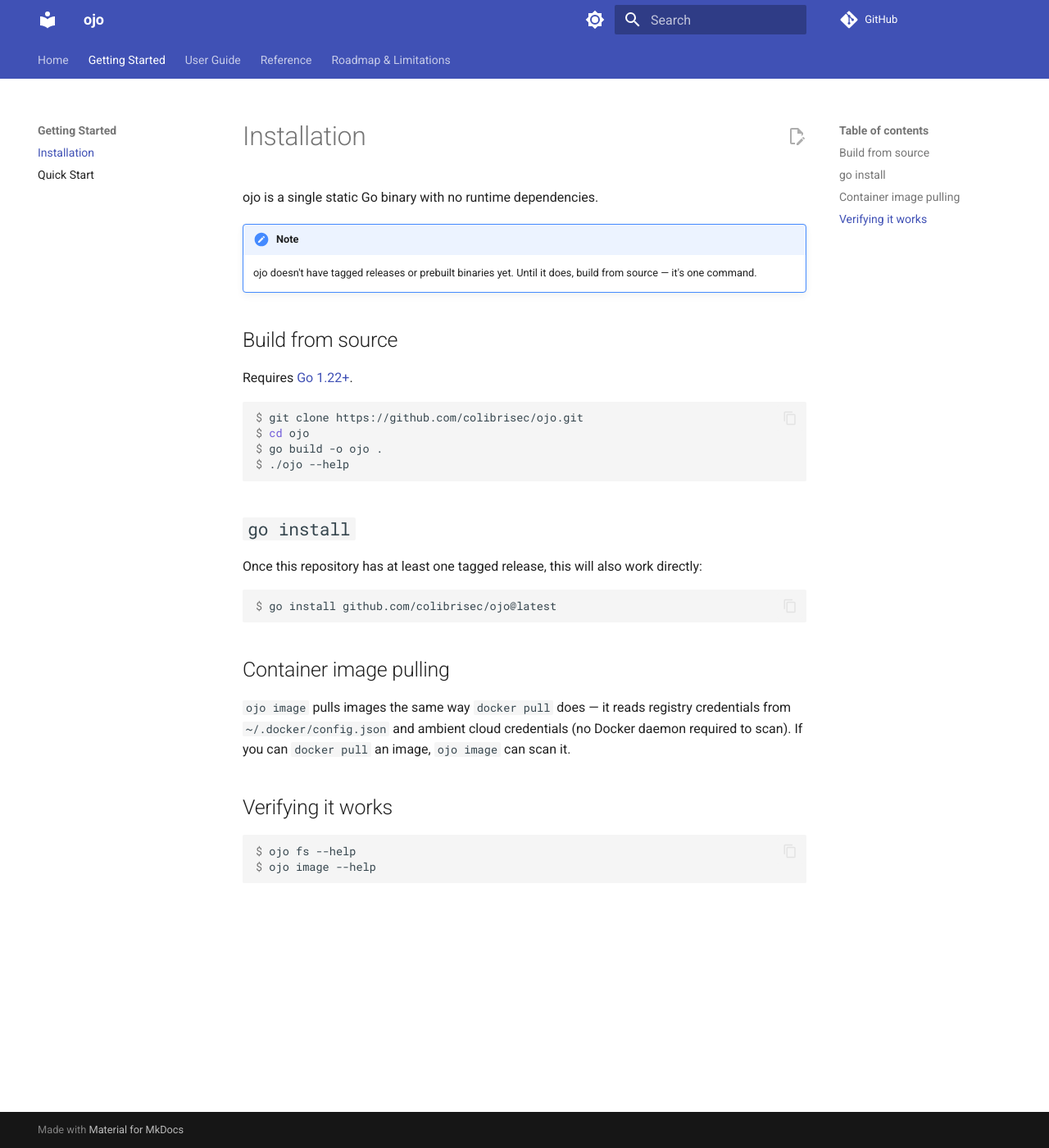
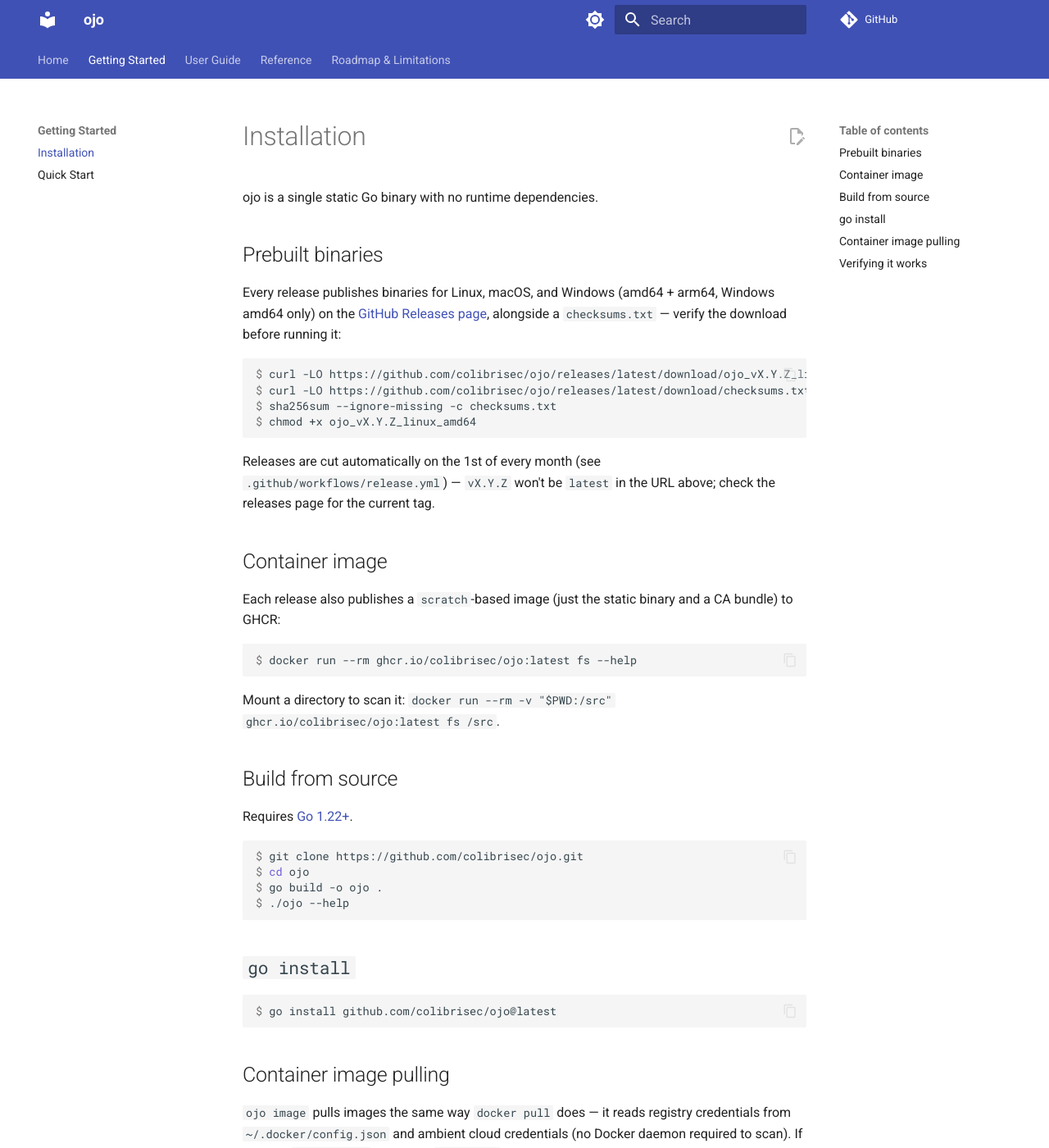
Before and after one commit to colibrisec/ojo, an MkDocs documentation site: the page built from docs/getting-started/installation.md, in a window 1280 px wide and 1400 px high. Shown: the whole window at 82% size. Built offline with MkDocs 1.6.1 and Material for MkDocs 9.7.7, drawn with Linux system fonts in a browser that asks for light colours; comment, search, counter and statistics services are not loaded.

Commit message:
Add release pipeline: scratch Docker image, cross-platform binaries, monthly version bump
Adds a release.yml workflow that runs on the 1st of every month
(plus workflow_dispatch): computes the next v0.0.N tag from existing
tags, cross-compiles binaries for linux/darwin (amd64+arm64) and
windows (amd64), publishes a checksums.txt alongside them, and builds
+ pushes a scratch-based Docker image to GHCR. Cobra's --version flag
is now wired to a build-time-injected version string.

````diff
--- a/docs/getting-started/installation.md
+++ b/docs/getting-started/installation.md
@@ -2,8 +2,28 @@
 
 ojo is a single static Go binary with no runtime dependencies.
 
-!!! note
-    ojo doesn't have tagged releases or prebuilt binaries yet. Until it does, build from source — it's one command.
+## Prebuilt binaries
+
+Every release publishes binaries for Linux, macOS, and Windows (amd64 + arm64, Windows amd64 only) on the [GitHub Releases page](https://github.com/colibrisec/ojo/releases), alongside a `checksums.txt` — verify the download before running it:
+
+```console
+$ curl -LO https://github.com/colibrisec/ojo/releases/latest/download/ojo_vX.Y.Z_linux_amd64
+$ curl -LO https://github.com/colibrisec/ojo/releases/latest/download/checksums.txt
+$ sha256sum --ignore-missing -c checksums.txt
+$ chmod +x ojo_vX.Y.Z_linux_amd64
+```
+
+Releases are cut automatically on the 1st of every month (see `.github/workflows/release.yml`) — `vX.Y.Z` won't be `latest` in the URL above; check the releases page for the current tag.
+
+## Container image
+
+Each release also publishes a `scratch`-based image (just the static binary and a CA bundle) to GHCR:
+
+```console
+$ docker run --rm ghcr.io/colibrisec/ojo:latest fs --help
+```
+
+Mount a directory to scan it: `docker run --rm -v "$PWD:/src" ghcr.io/colibrisec/ojo:latest fs /src`.
 
 ## Build from source
 
@@ -17,8 +37,6 @@
 ```
 
 ## `go install`
-
-Once this repository has at least one tagged release, this will also work directly:
 
 ```console
 $ go install github.com/colibrisec/ojo@latest
````
Also changed, not shown: docs/roadmap.md (+0 -2 lines), 4 other files.
